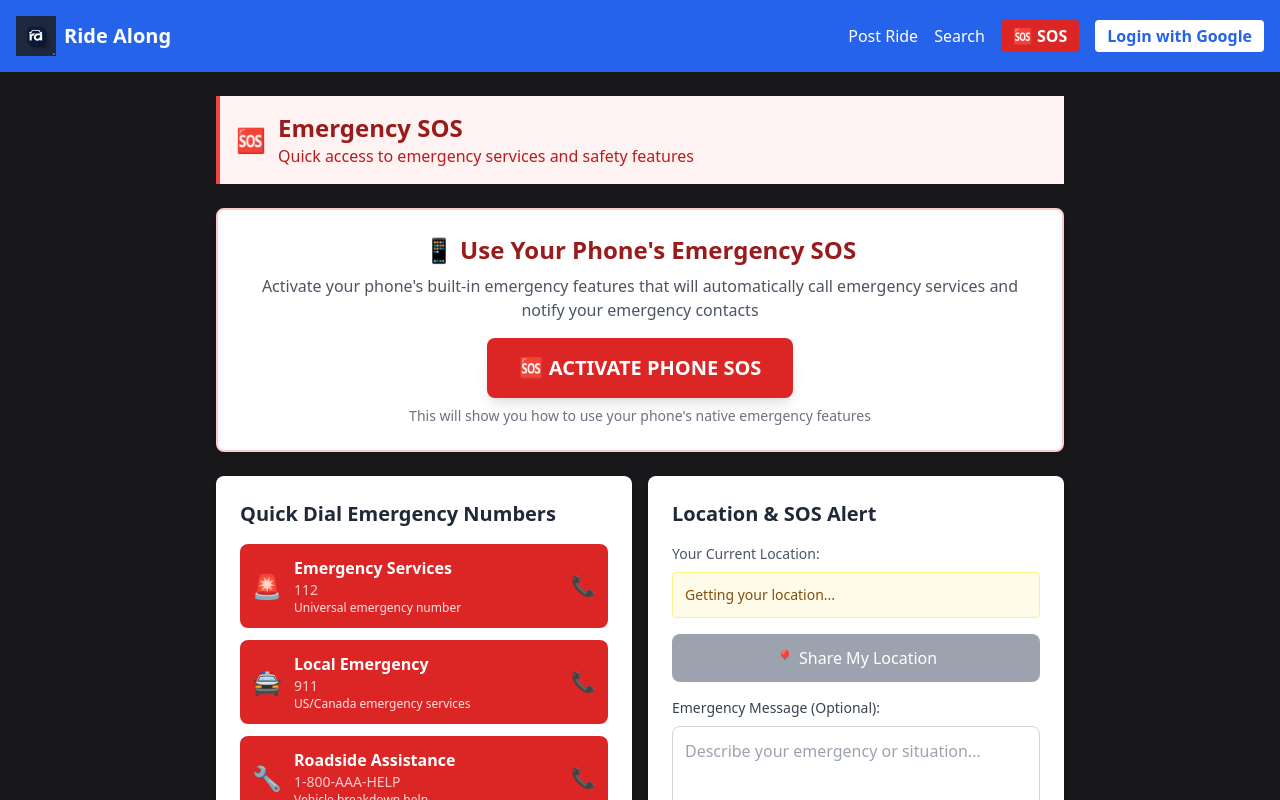
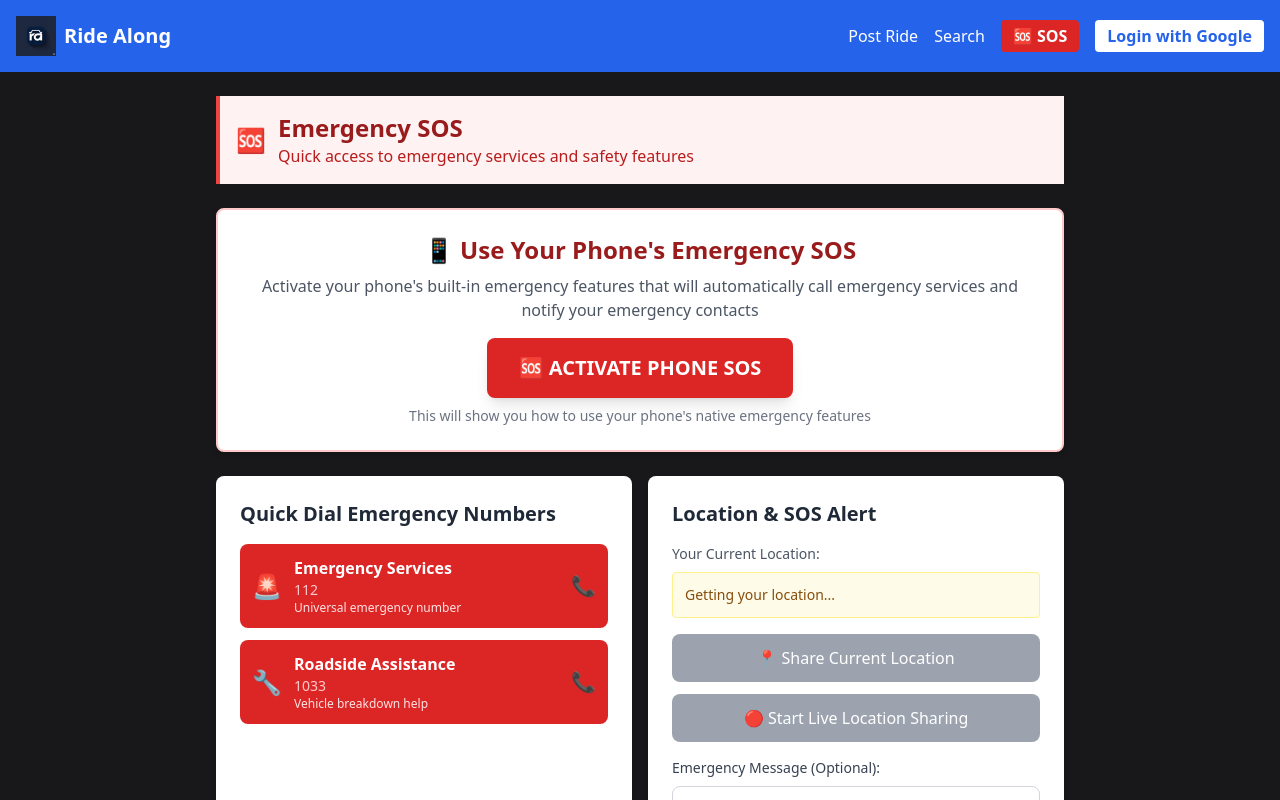
Before and after one commit to Op0000/Ride-along, a React (Vite) app in the folder client/: page /sos in a window 1280 px wide. Shown: the top 800 px of the page. Built offline with nearby package versions, Linux system fonts and the light colour scheme; no server answers.

Commit message:
Add live location sharing with periodic updates and UI improvements
Co-authored-by: opgamerz2920 <opgamerz2920@gmail.com>

```diff
--- a/client/src/pages/SOS.jsx
+++ b/client/src/pages/SOS.jsx
@@ -6,11 +6,12 @@ export default function SOS() {
   const [locationError, setLocationError] = useState(null)
   const [emergencyContacts] = useState([
     { name: "Emergency Services", number: "112", icon: "🚨", description: "Universal emergency number" },
-    { name: "Local Emergency", number: "911", icon: "🚔", description: "US/Canada emergency services" },
-    { name: "Roadside Assistance", number: "1-800-AAA-HELP", icon: "🔧", description: "Vehicle breakdown help" }
+    { name: "Roadside Assistance", number: "1033", icon: "🔧", description: "Vehicle breakdown help" }
   ])
   const [sosMessage, setSosMessage] = useState('')
   const [isEmergency, setIsEmergency] = useState(false)
+  const [isLiveSharing, setIsLiveSharing] = useState(false)
+  const [liveLocationInterval, setLiveLocationInterval] = useState(null)
 
   const auth = getAuth()
   const user = auth.currentUser
@@ -92,6 +93,65 @@ export default function SOS() {
       alert('Location not available. Please enable location services.')
     }
   }
+
+  const startLiveLocationSharing = () => {
+    if (!navigator.geolocation) {
+      alert('Geolocation is not supported by this browser.')
+      return
+    }
+
+    setIsLiveSharing(true)
+
+    // Update location every 30 seconds
+    const interval = setInterval(() => {
+      navigator.geolocation.getCurrentPosition(
+        (position) => {
+          const newLocation = {
+            lat: position.coords.latitude,
+            lng: position.coords.longitude,
+            timestamp: new Date().toISOString()
+          }
+          setUserLocation(newLocation)
+
+          // Here you could send the location to your backend API
+          console.log('Live location update:', newLocation)
+
+          // Optional: Send to backend API for real-time tracking
+          // sendLocationUpdate(newLocation)
+        },
+        (error) => {
+          console.error('Live location error:', error)
+        },
+        {
+          enableHighAccuracy: true,
+          timeout: 10000,
+          maximumAge: 0
+        }
+      )
+    }, 30000) // Update every 30 seconds
+
+    setLiveLocationInterval(interval)
+
+    alert('Live location sharing started! Your location will be updated every 30 seconds.')
+  }
+
+  const stopLiveLocationSharing = () => {
+    if (liveLocationInterval) {
+      clearInterval(liveLocationInterval)
+      setLiveLocationInterval(null)
+    }
+    setIsLiveSharing(false)
+    alert('Live location sharing stopped.')
+  }
+
+  // Cleanup interval on component unmount
+  useEffect(() => {
+    return () => {
+      if (liveLocationInterval) {
+        clearInterval(liveLocationInterval)
+      }
+    }
+  }, [liveLocationInterval])
 
   const sendSOSAlert = async () => {
     setIsEmergency(true)
@@ -177,12 +237,25 @@ export default function SOS() {
           <h2 className="text-xl font-semibold mb-4 text-gray-800">Location & SOS Alert</h2>
 
           <div className="mb-4">
-            <div className="text-sm text-gray-600 mb-2">Your Current Location:</div>
+            <div className="text-sm text-gray-600 mb-2 flex items-center justify-between">
+              <span>Your Current Location:</span>
+              {isLiveSharing && (
+                <span className="text-green-600 text-xs flex items-center">
+                  <span className="w-2 h-2 bg-green-500 rounded-full mr-1 animate-pulse"></span>
+                  Live Sharing Active
+                </span>
+              )}
+            </div>
             {userLocation ? (
               <div className="bg-green-50 p-3 rounded border border-green-200">
                 <div className="text-green-800 font-mono text-sm">
                   Lat: {userLocation.lat.toFixed(6)}<br/>
                   Lng: {userLocation.lng.toFixed(6)}
+                  {userLocation.timestamp && (
+                    <div className="text-green-600 text-xs mt-1">
+                      Updated: {new Date(userLocation.timestamp).toLocaleTimeString()}
+                    </div>
+                  )}
                 </div>
               </div>
             ) : (
@@ -194,13 +267,41 @@ export default function SOS() {
             )}
           </div>
 
-          <button
-            onClick={shareLocation}
-            disabled={!userLocation}
-            className="w-full mb-4 p-3 bg-blue-600 text-white rounded-lg hover:bg-blue-700 disabled:bg-gray-400 disabled:cursor-not-allowed transition duration-200"
-          >
-            📍 Share My Location
-          </button>
+          <div className="space-y-3 mb-4">
+            <button
+              onClick={shareLocation}
+              disabled={!userLocation}
+              className="w-full p-3 bg-blue-600 text-white rounded-lg hover:bg-blue-700 disabled:bg-gray-400 disabled:cursor-not-allowed transition duration-200"
+            >
+              📍 Share Current Location
+            </button>
+
+            {!isLiveSharing ? (
+              <button
+                onClick={startLiveLocationSharing}
+                disabled={!userLocation}
+                className="w-full p-3 bg-green-600 text-white rounded-lg hover:bg-green-700 disabled:bg-gray-400 disabled:cursor-not-allowed transition duration-200"
+              >
+                🔴 Start Live Location Sharing
+              </button>
+            ) : (
+              <button
+                onClick={stopLiveLocationSharing}
+                className="w-full p-3 bg-red-600 text-white rounded-lg hover:bg-red-700 transition duration-200"
+              >
+                ⏹️ Stop Live Location Sharing
+              </button>
+            )}
+          </div>
+
+          {isLiveSharing && (
+            <div className="bg-green-50 border border-green-200 rounded-lg p-3 mb-4">
+              <div className="text-green-800 text-sm">
+                <strong>Live sharing active:</strong> Your location is being updated every 30 seconds.
+                This helps emergency responders track your real-time position.
+              </div>
+            </div>
+          )}
 
           <div className="mb-4">
             <label className="block text-sm font-medium text-gray-700 mb-2">
```
